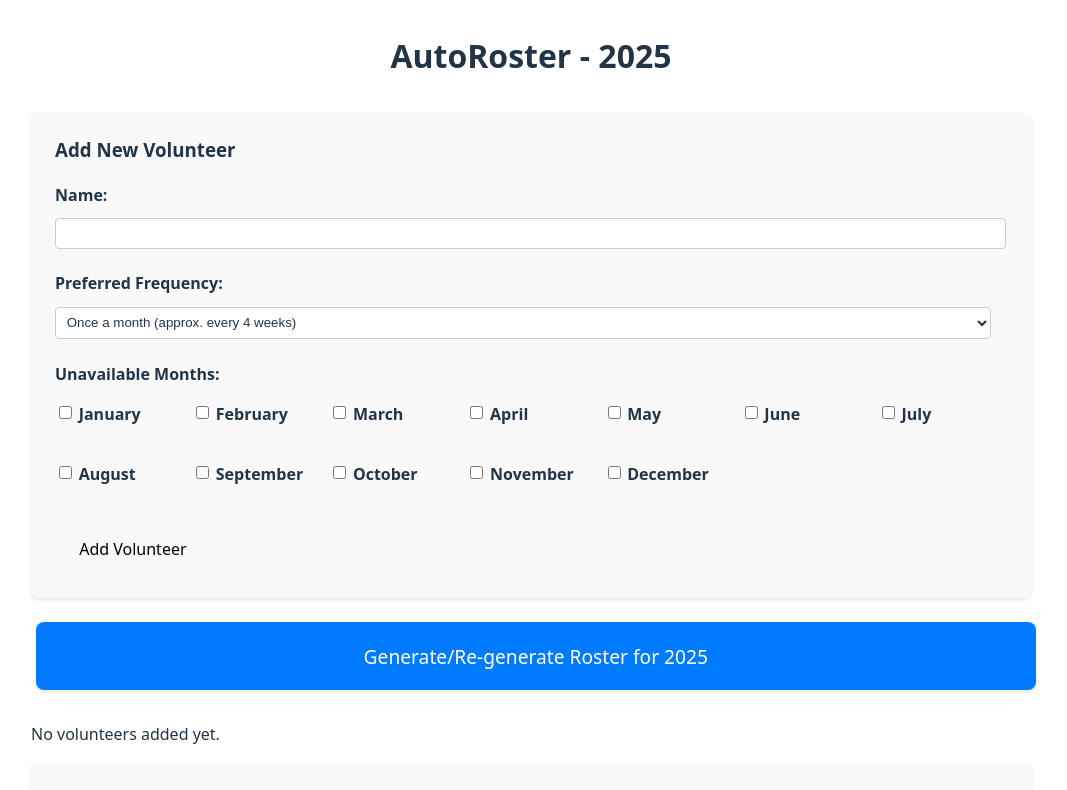
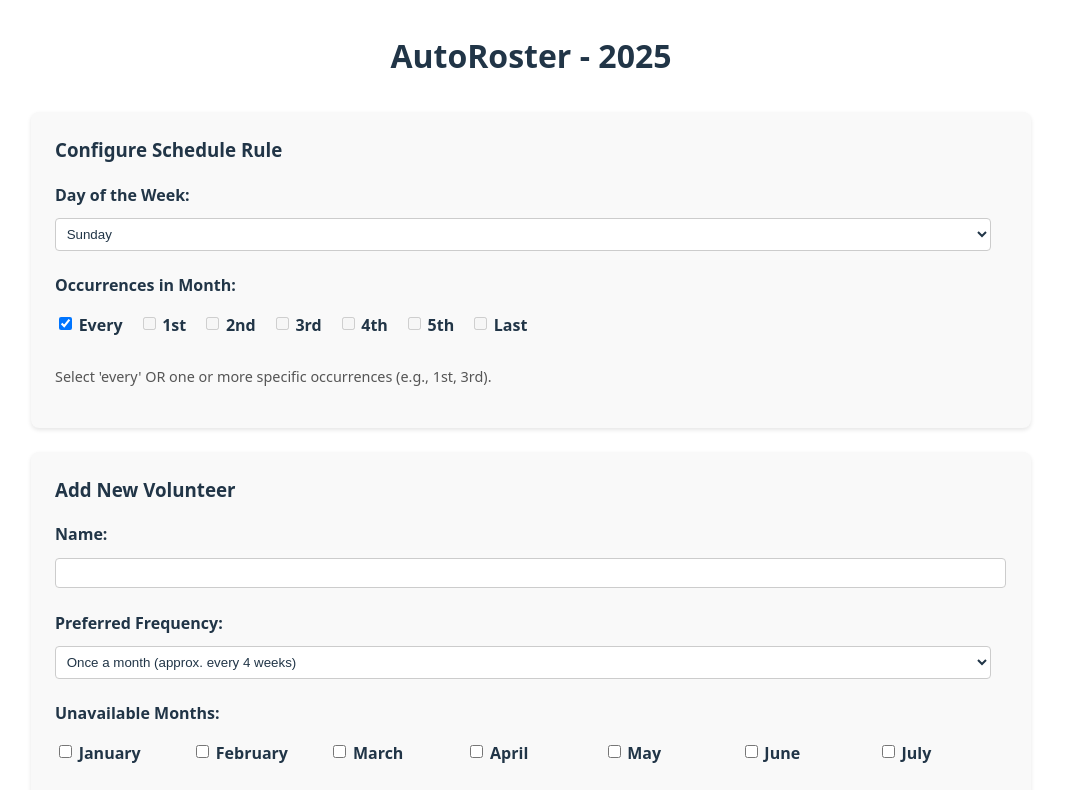
Before and after one commit to daviddl9/scheduler, a React (Vite) app: page / in a window 1280 px wide. Shown: the top 790 px of the page, without its empty margins (109-1176 px from the left). Built offline with nearby package versions, Linux system fonts and the light colour scheme.

Commit message:
add generator

```diff
--- a/src/App.css
+++ b/src/App.css
@@ -97,3 +97,41 @@ header {
     background-color: #e9ecef;
   }
 }
+
+.schedule-rule-config div {
+  margin-bottom: 1em;
+}
+
+.schedule-rule-config label {
+  display: block;
+  margin-bottom: 0.3em;
+}
+
+.occurrences-checkbox-group {
+  display: flex;
+  flex-wrap: wrap;
+  gap: 1em;
+  margin-top: 0.5em;
+}
+
+.occurrences-checkbox-group div {
+  display: flex;
+  align-items: center;
+  margin-bottom: 0.5em; /* Reset margin for items within this group */
+}
+
+.occurrences-checkbox-group input[type="checkbox"] {
+  margin-right: 0.5em;
+}
+.schedule-rule-config small {
+    display: block;
+    margin-top: 0.5em;
+    font-size: 0.9em;
+    color: #aaa;
+}
+
+@media (prefers-color-scheme: light) {
+  .schedule-rule-config small {
+    color: #555;
+  }
+}
--- a/src/App.jsx
+++ b/src/App.jsx
@@ -4,10 +4,14 @@ import { nanoid } from 'nanoid';
 import VolunteerForm from './components/VolunteerForm';
 import VolunteerList from './components/VolunteerList';
 import RosterDisplay from './components/RosterDisplay';
-import { getAllSundaysInYear } from './utils/dateUtils';
-import './App.css'; // We'll update this for basic styling
+// MODIFIED: Import getScheduledDatesInYear instead of getAllSundaysInYear
+import { getScheduledDatesInYear, DAYS_OF_WEEK } from './utils/dateUtils';
+import './App.css';
 
-const ROSTER_YEAR = 2025; // Or make this configurable
+const ROSTER_YEAR = 2025;
+
+// NEW: Define options for schedule rule configuration
+const OCCURRENCE_OPTIONS = ['every', '1st', '2nd', '3rd', '4th', '5th', 'last'];
 
 function App() {
   const [volunteers, setVolunteers] = useState(() => {
@@ -16,17 +20,22 @@ function App() {
   });
   const [roster, setRoster] = useState(() => {
      const savedRoster = localStorage.getItem('roster');
-     // Need to re-hydrate date objects
      if (savedRoster) {
         const parsedRoster = JSON.parse(savedRoster);
-        return parsedRoster.map(entry => ({
-            ...entry,
-            date: new Date(entry.date)
-        }));
+        return parsedRoster.map(entry => ({ ...entry, date: new Date(entry.date) }));
      }
      return [];
   });
   const [editingVolunteer, setEditingVolunteer] = useState(null);
+
+  // NEW: State for schedule rule
+  const [scheduleRule, setScheduleRule] = useState(() => {
+    const savedRule = localStorage.getItem('scheduleRule');
+    return savedRule ? JSON.parse(savedRule) : {
+      dayOfWeek: '0', // Sunday by default, stored as string for select compatibility
+      occurrences: ['every'], // Default to every occurrence of the selected day
+    };
+  });
 
   useEffect(() => {
     localStorage.setItem('volunteers', JSON.stringify(volunteers));
@@ -36,23 +45,71 @@ function App() {
     localStorage.setItem('roster', JSON.stringify(roster));
   }, [roster]);
 
+  // NEW: Effect to save schedule rule
+  useEffect(() => {
+    localStorage.setItem('scheduleRule', JSON.stringify(scheduleRule));
+    // If rule changes, it's good practice to clear the old roster
+    // as it might no longer be valid for the new rule.
+    // setRoster([]); // Optional: Uncomment to clear roster on rule change
+  }, [scheduleRule]);
+
+  const handleScheduleRuleChange = (e) => {
+    const { name, value } = e.target;
+    setScheduleRule(prev => ({ ...prev, [name]: value }));
+  };
+
+ const handleOccurrenceChange = (e) => {
+    const { value, checked } = e.target; // 'value' is the option being changed, 'checked' is its new state.
+    setScheduleRule(prev => {
+      let updatedOccurrences;
+
+      if (value === 'every') {
+        // If 'every' checkbox is interacted with
+        if (checked) {
+          updatedOccurrences = ['every']; // Check 'every', this becomes the sole selection.
+        } else {
+          updatedOccurrences = []; // Uncheck 'every'. Array becomes empty, allowing user to pick specifics.
+        }
+      } else {
+        // If a specific occurrence (1st, 2nd, etc.) is interacted with
+        // Start with current specifics, or an empty array if 'every' was previously the selection.
+        let currentSpecifics = prev.occurrences.includes('every') ? [] : prev.occurrences.filter(o => o !== 'every');
+
+        if (checked) {
+          // Add the specific occurrence if not already present
+          if (!currentSpecifics.includes(value)) {
+            currentSpecifics.push(value);
+          }
+          updatedOccurrences = currentSpecifics; // Now only specifics are selected
+        } else {
+          // Remove the specific occurrence
+          updatedOccurrences = currentSpecifics.filter(o => o !== value);
+        }
+      }
+
+      // No automatic defaulting back to ['every'] if the array becomes empty here.
+      // An empty array is a valid intermediate state if the user unchecks 'every'
+      // or unchecks the last specific day.
+      // Validation for an empty/invalid selection will happen in generateRosterForYear.
+      return { ...prev, occurrences: updatedOccurrences };
+    });
+  };
+
 
   const handleAddOrUpdateVolunteer = (volunteerData, cancelEdit = false) => {
     if (cancelEdit) {
         setEditingVolunteer(null);
         return;
     }
-
     if (editingVolunteer) {
-      // Update existing volunteer
       setVolunteers(prev =>
         prev.map(v => (v.id === editingVolunteer.id ? { ...v, ...volunteerData } : v))
       );
       setEditingVolunteer(null);
     } else {
-      // Add new volunteer
       setVolunteers(prev => [...prev, { id: nanoid(), ...volunteerData, assignmentsCount: 0, lastServedDate: null }]);
     }
+    // setRoster([]); // Clear roster as volunteer data might affect it
   };
 
   const handleEditVolunteer = (volunteer) => {
@@ -62,7 +119,7 @@ function App() {
   const handleDeleteVolunteer = (volunteerId) => {
     if (window.confirm("Are you sure you want to delete this volunteer? This will clear the current roster.")) {
         setVolunteers(prev => prev.filter(v => v.id !== volunteerId));
-        setRoster([]); // Clear roster as volunteer data changed
+        setRoster([]);
     }
   };
 
@@ -71,29 +128,41 @@ function App() {
       alert("Please add volunteers before generating a roster.");
       return;
     }
+    if (scheduleRule.occurrences.length === 0 || (scheduleRule.occurrences.length > 1 && scheduleRule.occurrences.includes('every'))) {
+      alert("Please select valid occurrences for the schedule rule (e.g., 'every' or specific ones like '1st', '3rd'). 'Every' cannot be mixed with specific occurrences.");
+      // Fix rule if 'every' is mixed
+      if (scheduleRule.occurrences.includes('every') && scheduleRule.occurrences.length > 1) {
+        setScheduleRule(prev => ({...prev, occurrences: ['every']}));
+        alert("Rule corrected to 'every'. Please generate again if this was not intended.");
+      }
+      return;
+    }
 
-    const sundays = getAllSundaysInYear(ROSTER_YEAR);
-    let newRoster = sundays.map(date => ({ date, assignedVolunteers: [] }));
 
-    // Create a working copy of volunteers to track assignments and last served dates for this generation
+    // MODIFIED: Use getScheduledDatesInYear with the current scheduleRule
+    const scheduledDates = getScheduledDatesInYear(ROSTER_YEAR, scheduleRule);
+
+    if (scheduledDates.length === 0) {
+        alert(`No dates found for the year ${ROSTER_YEAR} with the current schedule rule. Please adjust the rule.`);
+        setRoster([]);
+        return;
+    }
+
+    let newRoster = scheduledDates.map(date => ({ date, assignedVolunteers: [] }));
     let schedulableVolunteers = volunteers.map(v => ({
       ...v,
       assignmentsThisYear: 0,
-      lastServedRosterDate: null, // Using Date objects for comparison
+      lastServedRosterDate: null,
     }));
 
-    newRoster.forEach(sundayEntry => {
-      const currentSundayDate = sundayEntry.date;
-      const currentMonth = currentSundayDate.getMonth();
+    newRoster.forEach(entry => {
+      const currentScheduledDate = entry.date;
+      const currentMonth = currentScheduledDate.getMonth();
 
       let potentialCandidates = schedulableVolunteers.filter(vol => {
         if (vol.unavailableMonths.includes(currentMonth)) return false;
-
         if (vol.lastServedRosterDate) {
-          const weeksSinceLastServed = (currentSundayDate.getTime() - vol.lastServedRosterDate.getTime()) / (1000 * 60 * 60 * 24 * 7);
-
-          // Basic frequency check (can be made more robust)
-          // Allow some buffer, e.g., 0.8 for weekly, 1.8 for fortnightly, 3.8 for monthly
+          const weeksSinceLastServed = (currentScheduledDate.getTime() - vol.lastServedRosterDate.getTime()) / (1000 * 60 * 60 * 24 * 7);
           if (vol.preferredFrequency === 'weekly' && weeksSinceLastServed < 0.8) return false;
           if (vol.preferredFrequency === 'fortnightly' && weeksSinceLastServed < 1.8) return false;
           if (vol.preferredFrequency === 'monthly' && weeksSinceLastServed < 3.8) return false;
@@ -101,42 +170,35 @@ function App() {
         return true;
       });
 
-      // Sort candidates:
-      // 1. Volunteers who haven't served yet this year OR served longest ago
-      // 2. Volunteers who have been assigned fewest times (to balance load)
       potentialCandidates.sort((a, b) => {
         if (a.lastServedRosterDate && b.lastServedRosterDate) {
           if (a.lastServedRosterDate.getTime() !== b.lastServedRosterDate.getTime()) {
-            return a.lastServedRosterDate.getTime() - b.lastServedRosterDate.getTime(); // Earlier date first (more overdue)
+            return a.lastServedRosterDate.getTime() - b.lastServedRosterDate.getTime();
           }
-        } else if (a.lastServedRosterDate) { // a served, b didn't
-          return 1; // Prioritize b (who has null lastServedRosterDate)
-        } else if (b.lastServedRosterDate) { // b served, a didn't
-          return -1; // Prioritize a
+        } else if (a.lastServedRosterDate) {
+          return 1;
+        } else if (b.lastServedRosterDate) {
+          return -1;
         }
-        // If both haven't served or served at the same time, prioritize by fewest assignments
         return a.assignmentsThisYear - b.assignmentsThisYear;
       });
 
       if (potentialCandidates.length > 0) {
-        const chosenVolunteer = potentialCandidates[0]; // Assign one volunteer per Sunday for now
-        sundayEntry.assignedVolunteers.push(chosenVolunteer.id);
-
-        // Update the chosen volunteer's info in the schedulableVolunteers array
+        const chosenVolunteer = potentialCandidates[0];
+        entry.assignedVolunteers.push(chosenVolunteer.id);
         const volunteerInPool = schedulableVolunteers.find(v => v.id === chosenVolunteer.id);
         if (volunteerInPool) {
-          volunteerInPool.lastServedRosterDate = currentSundayDate;
+          volunteerInPool.lastServedRosterDate = currentScheduledDate;
           volunteerInPool.assignmentsThisYear += 1;
         }
       } else {
-        sundayEntry.assignedVolunteers.push('UNASSIGNED');
+        entry.assignedVolunteers.push('UNASSIGNED');
       }
     });
 
     setRoster(newRoster);
-    alert("Roster generated for " + ROSTER_YEAR);
+    alert(`Roster generated for ${ROSTER_YEAR} based on the new rule!`);
   };
-
 
   return (
     <div className="app-container">
@@ -144,6 +206,45 @@ function App() {
         <h1>AutoRoster - {ROSTER_YEAR}</h1>
       </header>
       <main>
+        {/* NEW: Schedule Rule Configuration UI */}
+        <div className="schedule-rule-config card">
+          <h3>Configure Schedule Rule</h3>
+          <div>
+            <label htmlFor="dayOfWeek">Day of the Week:</label>
+            <select
+              name="dayOfWeek"
+              id="dayOfWeek"
+              value={scheduleRule.dayOfWeek}
+              onChange={handleScheduleRuleChange}
+            >
+              {DAYS_OF_WEEK.map((day, index) => (
+                <option key={index} value={index}>{day}</option>
+              ))}
+            </select>
+          </div>
+          <div>
+            <label>Occurrences in Month:</label>
+            <div className="occurrences-checkbox-group">
+              {OCCURRENCE_OPTIONS.map(opt => (
+                <div key={opt}>
+                  <input
+                    type="checkbox"
+                    id={`occurrence-${opt}`}
+                    value={opt}
+                    checked={scheduleRule.occurrences.includes(opt)}
+                    onChange={handleOccurrenceChange}
+                    // Disable specific options if 'every' is checked, and vice-versa
+                    disabled={(opt !== 'every' && scheduleRule.occurrences.includes('every')) ||
+                               (opt === 'every' && scheduleRule.occurrences.length > 1 && !scheduleRule.occurrences.includes('every'))}
+                  />
+                  <label htmlFor={`occurrence-${opt}`}>{opt.charAt(0).toUpperCase() + opt.slice(1)}</label>
+                </div>
+              ))}
+            </div>
+             <small>Select 'every' OR one or more specific occurrences (e.g., 1st, 3rd). </small>
+          </div>
+        </div>
+
         <div className="controls-section">
           <VolunteerForm onSubmit={handleAddOrUpdateVolunteer} existingVolunteer={editingVolunteer} />
           <button onClick={generateRosterForYear} className="generate-roster-btn card">
--- a/src/components/RosterDisplay.jsx
+++ b/src/components/RosterDisplay.jsx
@@ -31,13 +31,15 @@ function RosterDisplay({ roster, volunteers }) {
           <table>
             <thead>
               <tr>
-                <th>Sunday Date</th>
+                {/* MODIFIED: More generic header */}
+                <th>Scheduled Date</th>
                 <th>Assigned Volunteer(s)</th>
               </tr>
             </thead>
             <tbody>
               {rosterByMonth[monthIndex].map(entry => (
                 <tr key={formatDate(entry.date)}>
+                  {/* formatDate now includes day of week */}
                   <td>{formatDate(entry.date)}</td>
                   <td>
                     {entry.assignedVolunteers.length > 0
--- a/src/utils/dateUtils.js
+++ b/src/utils/dateUtils.js
@@ -5,28 +5,84 @@ export const MONTH_NAMES = [
   'July', 'August', 'September', 'October', 'November', 'December'
 ];
 
-export const getAllSundaysInYear = (year) => {
-  const sundays = [];
-  const date = new Date(year, 0, 1); // Start from Jan 1st of the year
+export const DAYS_OF_WEEK = [
+  'Sunday', 'Monday', 'Tuesday', 'Wednesday', 'Thursday', 'Friday', 'Saturday'
+];
 
-  // Find the first Sunday
-  while (date.getDay() !== 0) { // 0 is Sunday
+// Helper to get all instances of a specific day of the week in a given month and year
+const getDaysInMonth = (year, month, dayOfWeek) => {
+  const dates = [];
+  const date = new Date(year, month, 1);
+  while (date.getMonth() === month) {
+    if (date.getDay() === dayOfWeek) {
+      dates.push(new Date(date.getTime()));
+    }
     date.setDate(date.getDate() + 1);
   }
+  return dates;
+};
 
-  // Iterate through the year, adding each Sunday
-  while (date.getFullYear() === year) {
-    sundays.push(new Date(date.getTime())); // Store a copy of the date
-    date.setDate(date.getDate() + 7);
+export const getScheduledDatesInYear = (year, rule) => {
+  const { dayOfWeek, occurrences } = rule; // dayOfWeek is 0-6, occurrences is array like ['1st', '3rd'] or ['every']
+  const scheduledDates = [];
+
+  if (!occurrences || occurrences.length === 0) {
+    return []; // No valid rule
   }
-  return sundays;
+
+  for (let month = 0; month < 12; month++) {
+    const daysInCurrentMonth = getDaysInMonth(year, month, parseInt(dayOfWeek));
+
+    if (daysInCurrentMonth.length === 0) continue;
+
+    if (occurrences.includes('every')) {
+      scheduledDates.push(...daysInCurrentMonth);
+    } else {
+      const specificDatesThisMonth = [];
+      occurrences.forEach(occurrence => {
+        switch (occurrence) {
+          case '1st':
+            if (daysInCurrentMonth[0]) specificDatesThisMonth.push(daysInCurrentMonth[0]);
+            break;
+          case '2nd':
+            if (daysInCurrentMonth[1]) specificDatesThisMonth.push(daysInCurrentMonth[1]);
+            break;
+          case '3rd':
+            if (daysInCurrentMonth[2]) specificDatesThisMonth.push(daysInCurrentMonth[2]);
+            break;
+          case '4th':
+            if (daysInCurrentMonth[3]) specificDatesThisMonth.push(daysInCurrentMonth[3]);
+            break;
+          case '5th': // Some months might have a 5th occurrence
+            if (daysInCurrentMonth[4]) specificDatesThisMonth.push(daysInCurrentMonth[4]);
+            break;
+          case 'last':
+            if (daysInCurrentMonth.length > 0) {
+              specificDatesThisMonth.push(daysInCurrentMonth[daysInCurrentMonth.length - 1]);
+            }
+            break;
+          default:
+            // Potentially handle specific date numbers later if needed
+            break;
+        }
+      });
+      // Add unique dates to scheduledDates
+      specificDatesThisMonth.forEach(d => {
+        if (!scheduledDates.find(sd => sd.getTime() === d.getTime())) {
+          scheduledDates.push(d);
+        }
+      });
+    }
+  }
+  scheduledDates.sort((a, b) => a.getTime() - b.getTime()); // Ensure chronological order
+  return scheduledDates;
 };
+
 
 export const formatDate = (date) => {
   if (!date) return '';
-  // Get YYYY-MM-DD format
   const year = date.getFullYear();
   const month = (date.getMonth() + 1).toString().padStart(2, '0');
   const day = date.getDate().toString().padStart(2, '0');
-  return `${year}-${month}-${day}`;
+  return `${year}-${month}-${day} (${DAYS_OF_WEEK[date.getDay()]})`; // Add day name
 };
```
